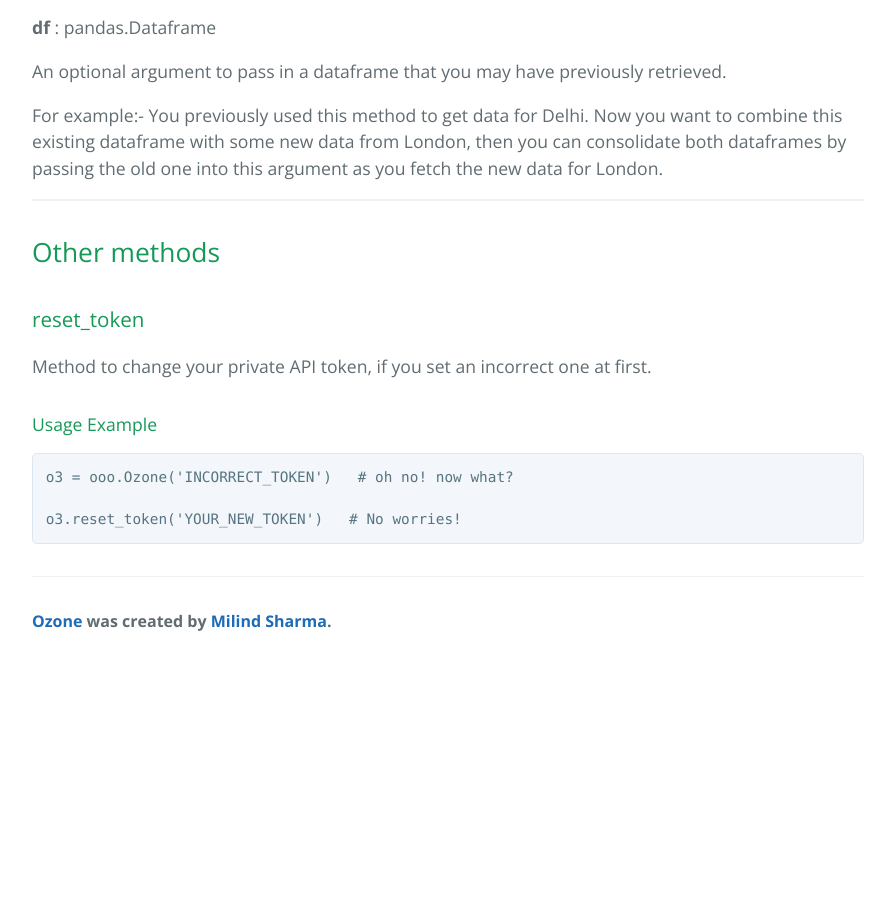
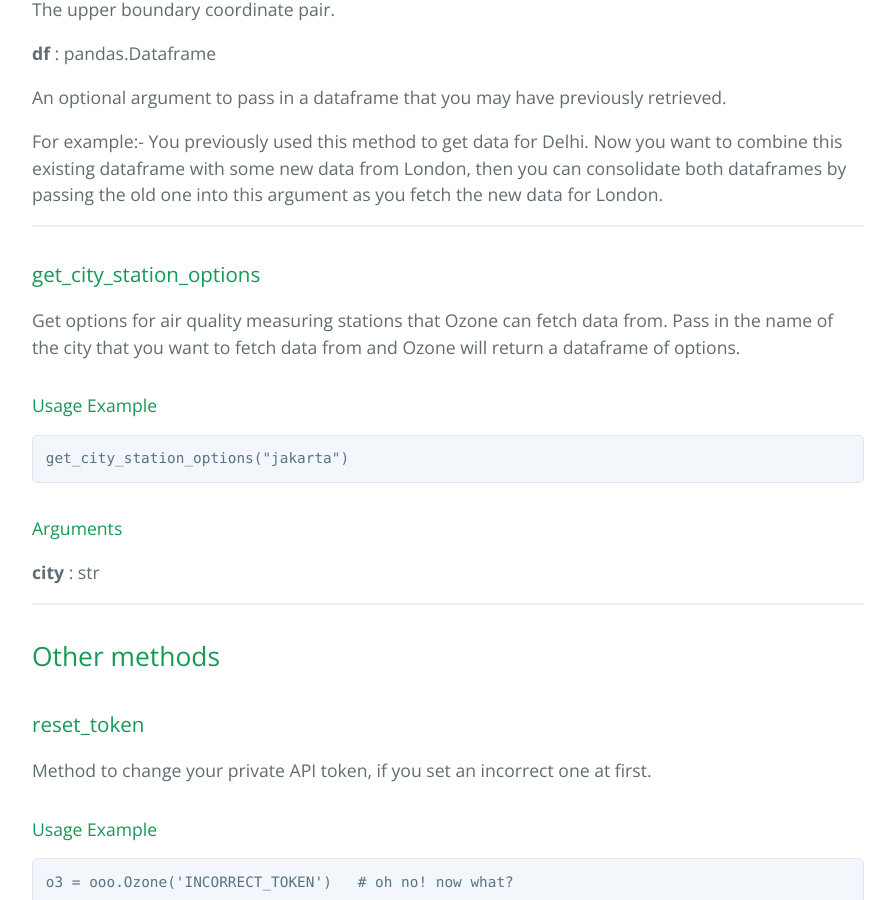
Before and after one commit to Ozon3Org/Ozon3, a Jekyll site: the page built from methods.md, in a window 1280 px wide and 900 px high, scrolled down 4324 px. Shown: the whole window, without its empty margins (192-1087 px from the left). Built offline with Jekyll 4.4.1, drawn with Linux system fonts in a browser that asks for light colours; before the commit the page ends 4989 px from its top, so only the background shows below that; some of the changed text lies outside the part shown.

Commit message:
Add get_city_station_options

````diff
--- a/methods.md
+++ b/methods.md
@@ -9,9 +9,10 @@
 * [get_city_air](#get_city_air)
 * [get_multiple_city_air](#get_multiple_city_air)
 * [get_coordinate_air](#get_coordinate_air)
+* [get_specific_parameter](#get_specific_parameter)
 * [get_multiple_coordinate_air](#get_multiple_coordinate_air)
 * [get_range_coordinates_air](#get_range_coordinates_air)
-* [get_specific_parameter](#get_specific_parameter)
+* [get city station options](#get_city_station_options)
 * [reset_token](#reset_token)
 
 
@@ -166,6 +167,21 @@
 For example:- You previously used this method to get data for Delhi. Now you want to combine this existing dataframe with some new data from London, then you can consolidate both dataframes by passing the old one into this argument as you fetch the new data for London.
 
 ---
+
+### get_city_station_options
+
+Get options for air quality measuring stations that Ozone can fetch data from. Pass in the name of the city that you want to fetch data from and Ozone will return a dataframe of options.
+
+#### Usage Example
+
+```python
+get_city_station_options("jakarta")
+```
+#### Arguments
+
+**city** : str
+
+---
 ## Other methods
 
 ### reset_token
````
